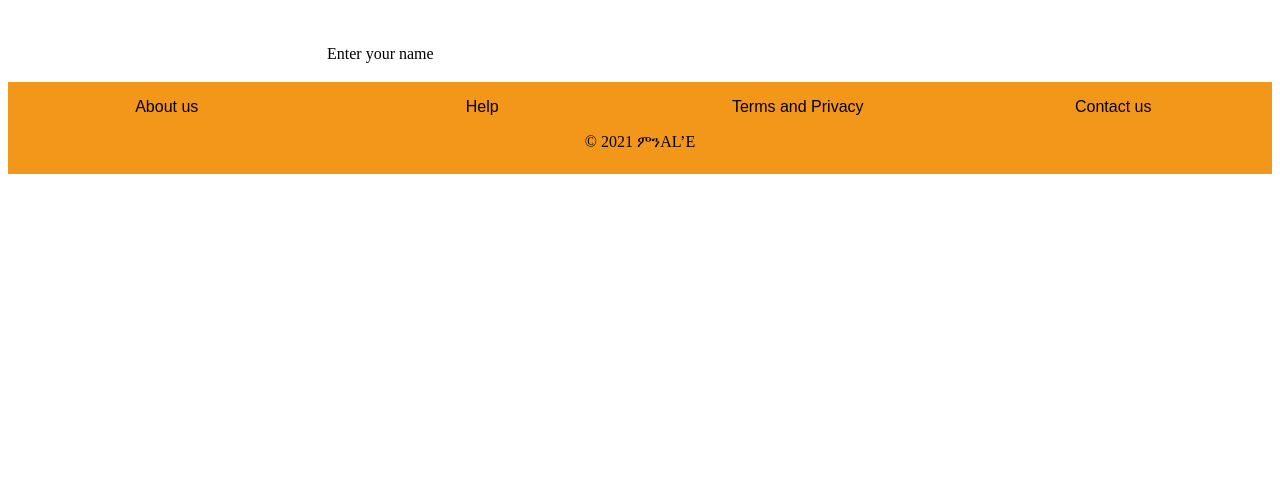
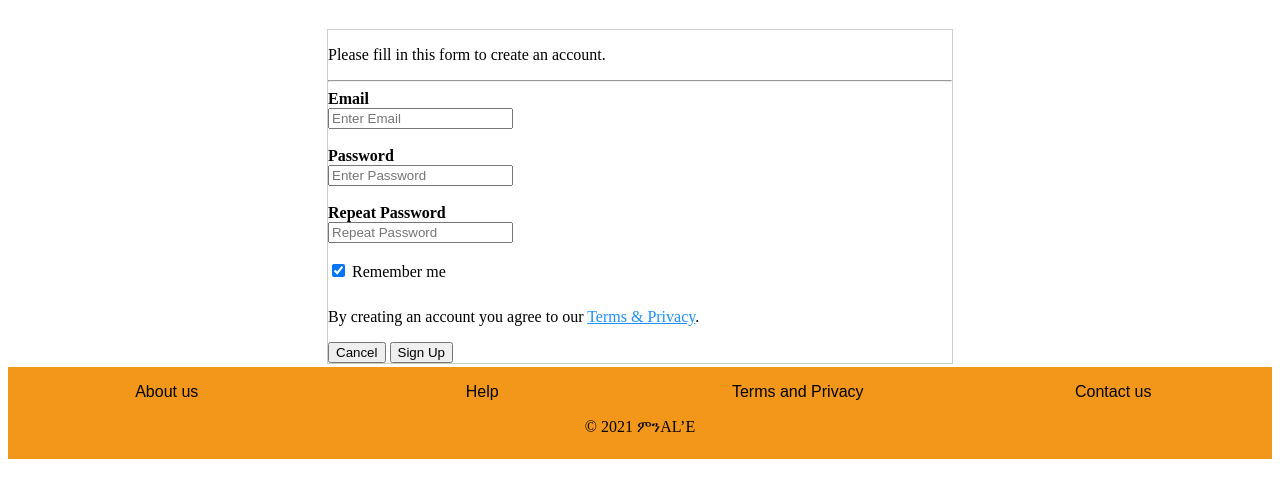
Before and after one commit to John46310/Project, a plain HTML site: page Sign up.html in a window 1280 px wide. Shown: the part 164-662 px from the top of the page. Drawn offline with Linux system fonts and the light colour scheme.

Commit message:
Add files via upload

```diff
--- a/Sign up.html
+++ b/Sign up.html
@@ -56,9 +56,33 @@
                 <tr>
                     <td width= "25%"></td>
                     <td>
-                        <form>
-                            <p>Enter your name</p>
-                        </form>
+                        <form action="action_page.php" style="border:1px solid #ccc">
+
+
+                              <p>Please fill in this form to create an account.</p>
+                              <hr>
+
+                              <label for="email"><b>Email</b></label></br>
+                              <input type="text" placeholder="Enter Email" name="email" required> </br></br>
+
+                              <label for="psw"><b>Password</b></label></br>
+                              <input type="password" placeholder="Enter Password" name="psw" required></br></br>
+
+                              <label for="psw-repeat"><b>Repeat Password</b></label></br>
+                              <input type="password" placeholder="Repeat Password" name="psw-repeat" required></br></br>
+
+                              <label>
+                                <input type="checkbox" checked="checked" name="remember" style="margin-bottom:15px"> Remember me
+                              </label>
+
+                              <p>By creating an account you agree to our <a href="#" style="color:dodgerblue">Terms & Privacy</a>.</p>
+
+                              <div class="clearfix">
+                                <button type="button" class="cancelbtn">Cancel</button>
+                                <button type="submit" class="signupbtn">Sign Up</button>
+                              </div>
+                            </div>
+                          </form>
                     </td>
                     <td width= "25%"></td>
                 </tr>
```
